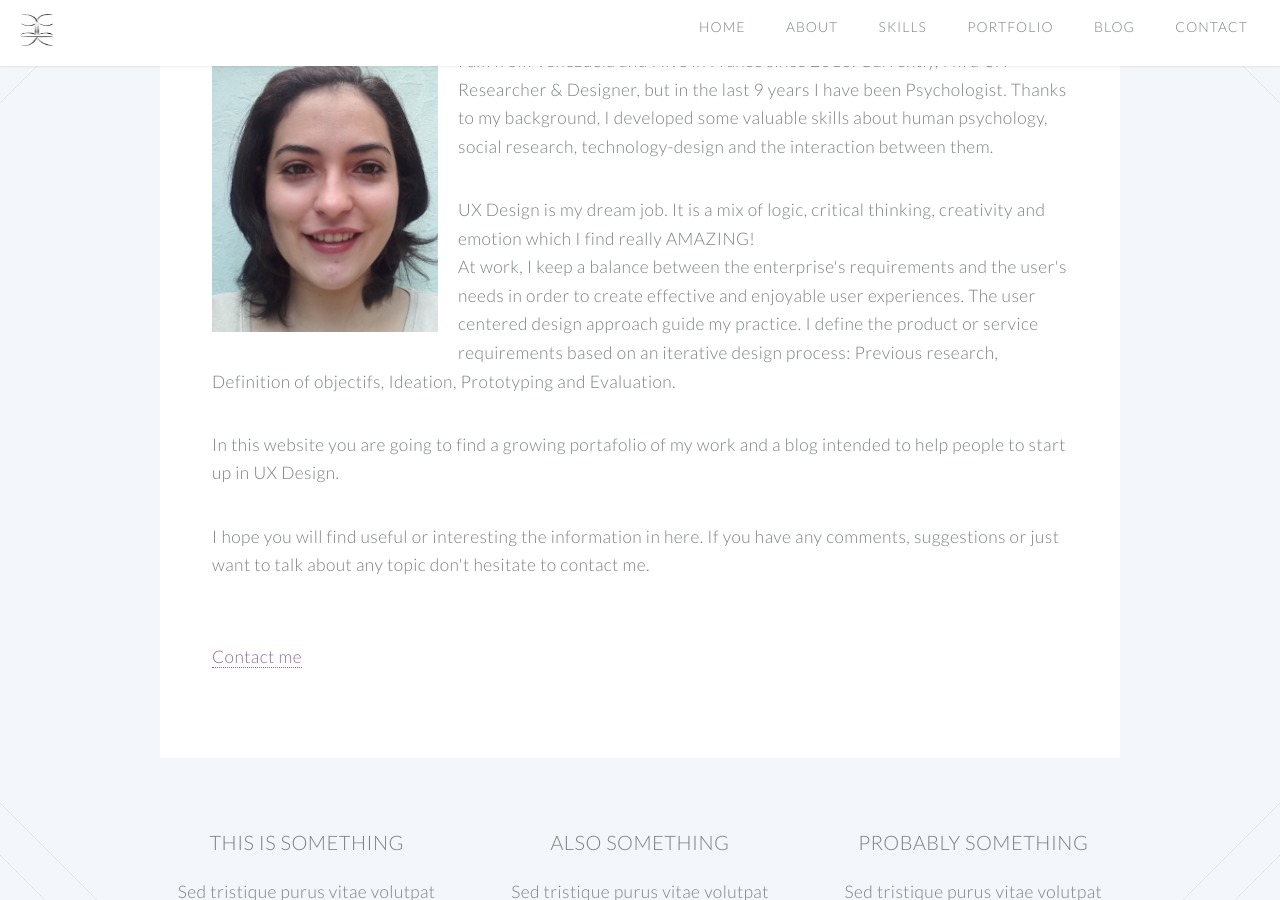
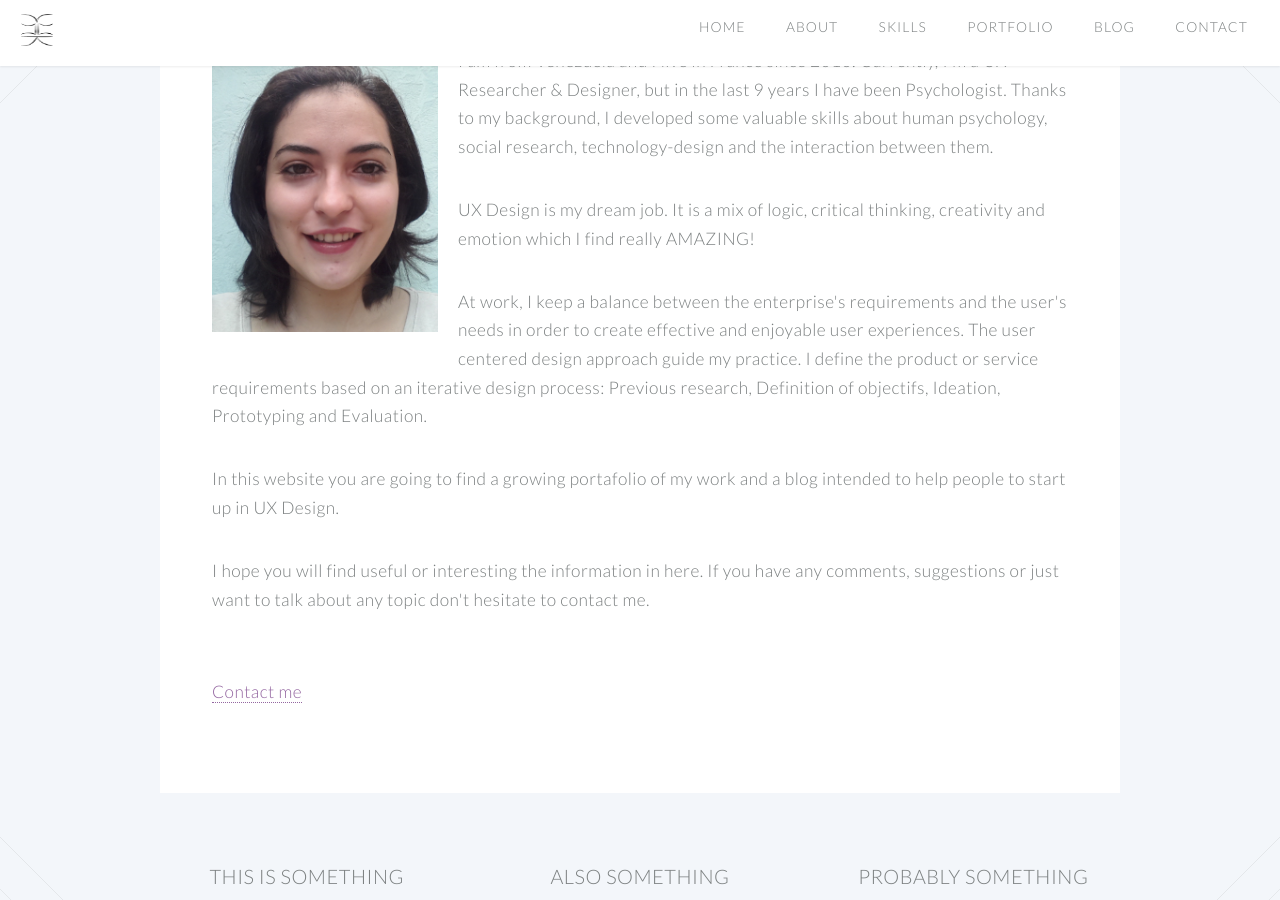
Before and after one commit to claucvk/claucvk.github.io, a Jekyll site: the page built from about/index.html, in a window 1280 px wide and 900 px high, scrolled down 330 px. Built offline with Jekyll 4.4.1, drawn with Linux system fonts in a browser that asks for light colours.

Commit message:
update about

```diff
--- a/about/index.html
+++ b/about/index.html
@@ -25,11 +25,13 @@ permalink: /about/
 							<div class="content">
 								<section>
 									<img class="left" src="../images/claudia.jpg" width="226" height="280" alt=""/>
-						            <p>I am from Venezuela and I live in France since 2010. Currently, I'm a UX Researcher & Designer, but in the last 9 years I have been Psychologist. Thanks to my background, I developed some valuable skills about human psychology, social research, technology-design and the interaction between them.
+						            <p>
+										I am from Venezuela and I live in France since 2010. Currently, I'm a UX Researcher & Designer, but in the last 9 years I have been Psychologist. Thanks to my background, I developed some valuable skills about human psychology, social research, technology-design and the interaction between them.
 									</p>
 									<p>
 										UX Design is my dream job. It is a mix of logic, critical thinking, creativity and emotion which I find really AMAZING!
-										<br>
+									</p>
+									<p>
 										At work, I keep a balance between the enterprise's requirements and the user's needs in order to create effective and enjoyable user experiences. The user centered design approach guide my practice. I define the product or service requirements based on an iterative design process: Previous research, Definition of objectifs, Ideation, Prototyping and Evaluation.
 									</p>
 
```
